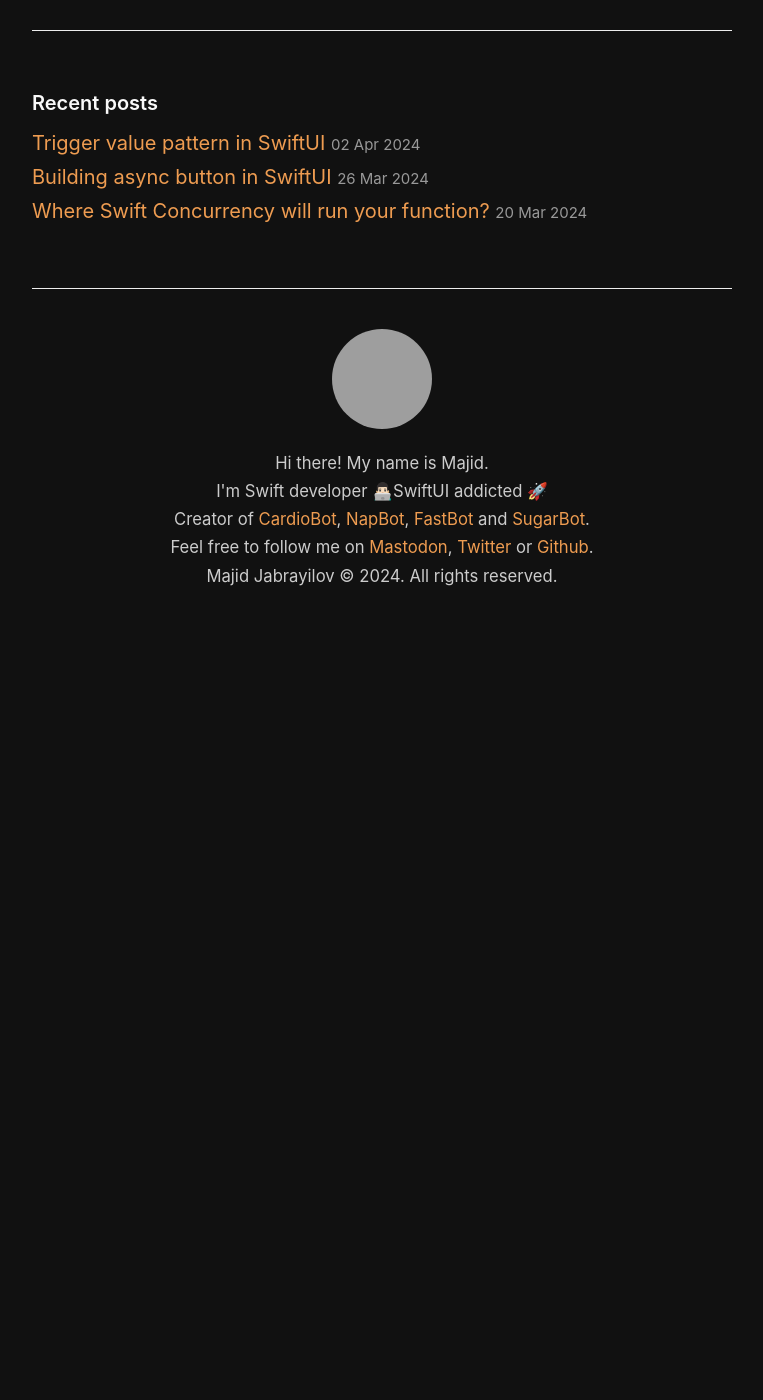
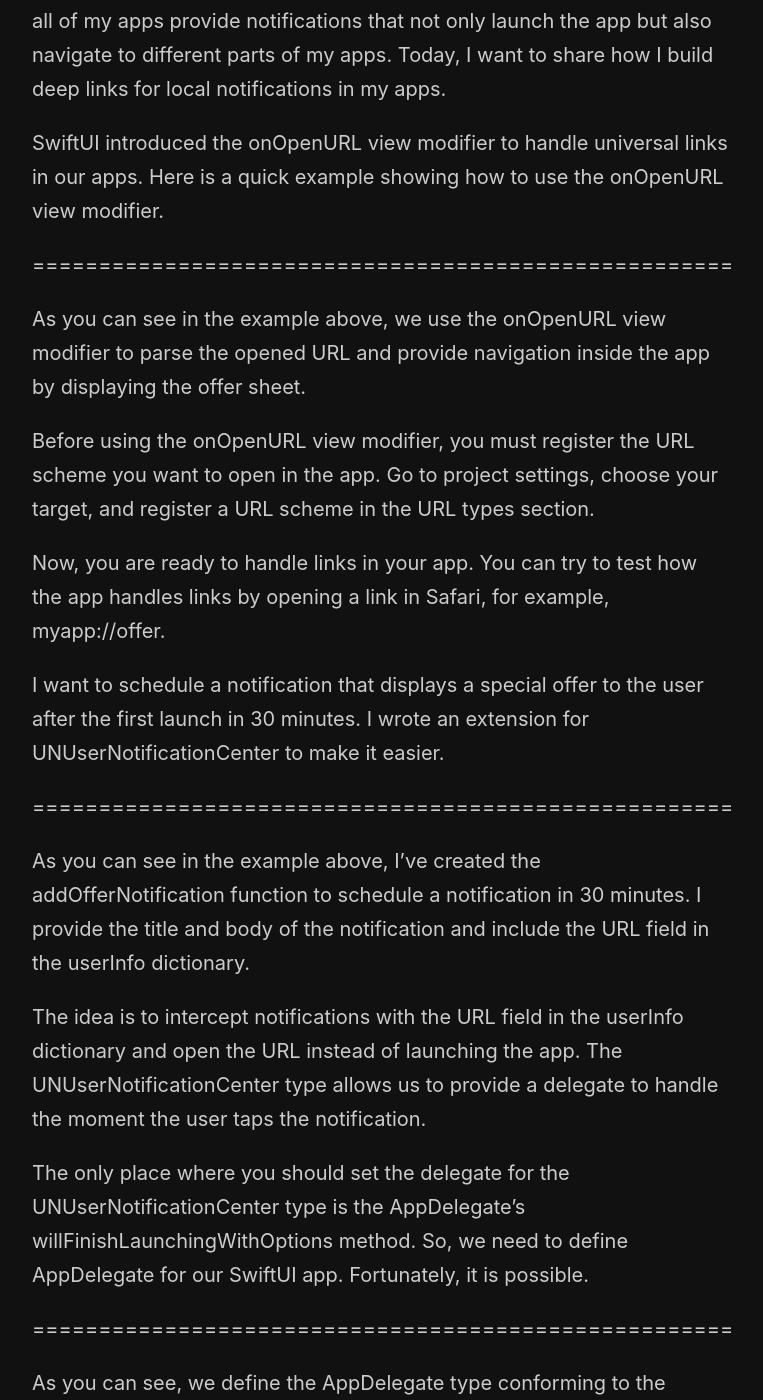
Before and after one commit to mecid/mecid.github.io, a Jekyll site: the page built from _posts/2024-04-09-deep-linking-for-local-notifications-in-swiftui.md, in a window 1280 px wide and 1400 px high, scrolled down 306 px. Shown: the whole window, without its empty margins (258-1021 px from the left). Built offline with Jekyll 4.4.1, drawn with Linux system fonts in a browser that asks for light colours; before the commit the page ends 936 px from its top, so only the background shows below that; some of the changed text lies outside the part shown; grey boxes are pictures that could not be loaded.

Commit message:
deep linking post content added

```diff
--- a/_posts/2024-04-09-deep-linking-for-local-notifications-in-swiftui.md
+++ b/_posts/2024-04-09-deep-linking-for-local-notifications-in-swiftui.md
@@ -2,3 +2,35 @@
 title: Deep linking for local notifications in SwiftUI
 layout: post
 ---
+
+Notifications are crucial for keeping users engaged with your app. Almost all of my apps provide notifications that not only launch the app but also navigate to different parts of my apps. Today, I want to share how I build deep links for local notifications in my apps.
+
+SwiftUI introduced the onOpenURL view modifier to handle universal links in our apps. Here is a quick example showing how to use the onOpenURL view modifier.
+
+=====================================================
+
+As you can see in the example above, we use the onOpenURL view modifier to parse the opened URL and provide navigation inside the app by displaying the offer sheet.
+
+Before using the onOpenURL view modifier, you must register the URL scheme you want to open in the app. Go to project settings, choose your target, and register a URL scheme in the URL types section.
+
+Now, you are ready to handle links in your app. You can try to test how the app handles links by opening a link in Safari, for example, myapp://offer.
+
+I want to schedule a notification that displays a special offer to the user after the first launch in 30 minutes. I wrote an extension for UNUserNotificationCenter to make it easier.
+
+=====================================================
+
+As you can see in the example above, I've created the addOfferNotification function to schedule a notification in 30 minutes. I provide the title and body of the notification and include the URL field in the userInfo dictionary.
+
+The idea is to intercept notifications with the URL field in the userInfo dictionary and open the URL instead of launching the app. The UNUserNotificationCenter type allows us to provide a delegate to handle the moment the user taps the notification.
+
+The only place where you should set the delegate for the UNUserNotificationCenter type is the AppDelegate's willFinishLaunchingWithOptions method. So, we need to define AppDelegate for our SwiftUI app. Fortunately, it is possible.
+
+=====================================================
+
+As you can see, we define the AppDelegate type conforming to the UIApplicationDelegate protocol. We also conform to the UNUserNotificationCenterDelegate protocol and implement the didReceive function. Our app will call this function whenever the user taps a notification while the app is in the background.
+
+It is the best place to verify whenever our notification contains the URL to launch and open the URL using a shared instance of the UIApplication type. We can ignore other notifications that don't include the URL field.
+
+=====================================================
+
+In the example above, we use the UIApplicationDelegateAdaptor property wrapper to define an AppDelegate for the SwiftUI app. We also observe the scene phase to schedule the offer notification after the first launch.
```
